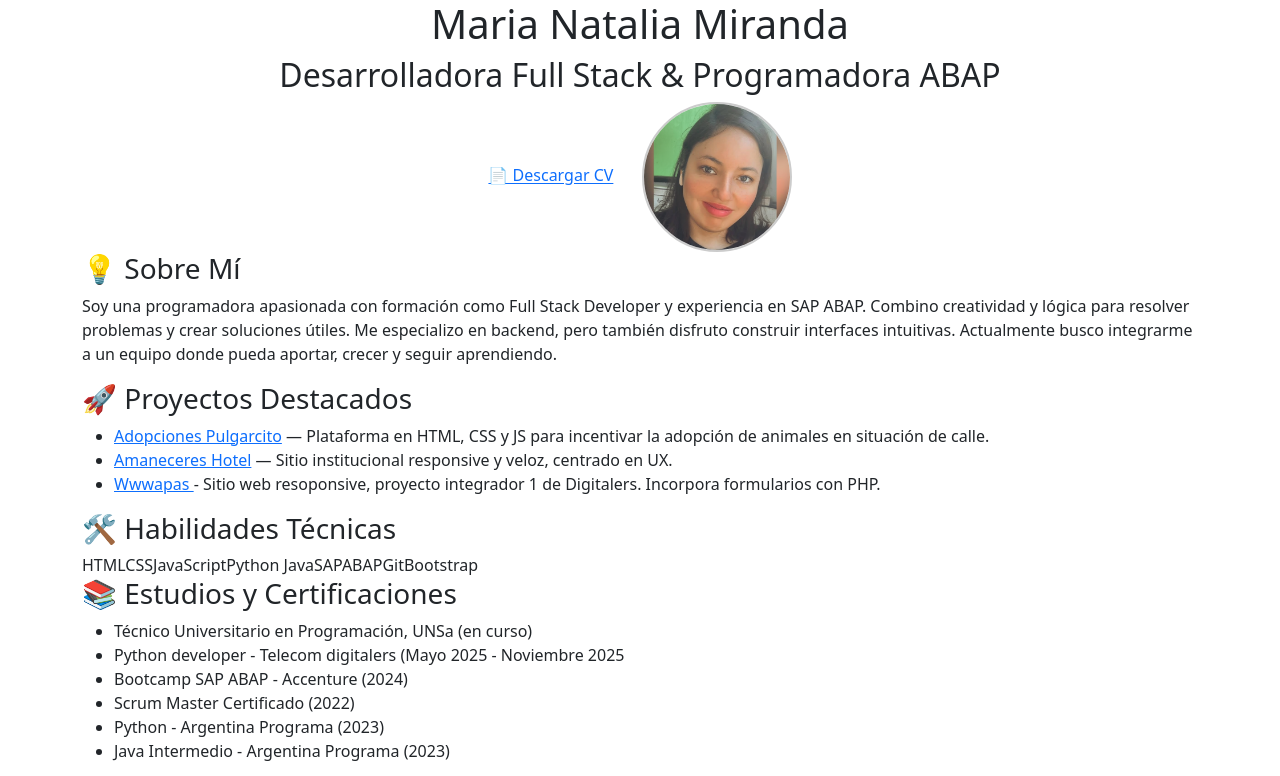
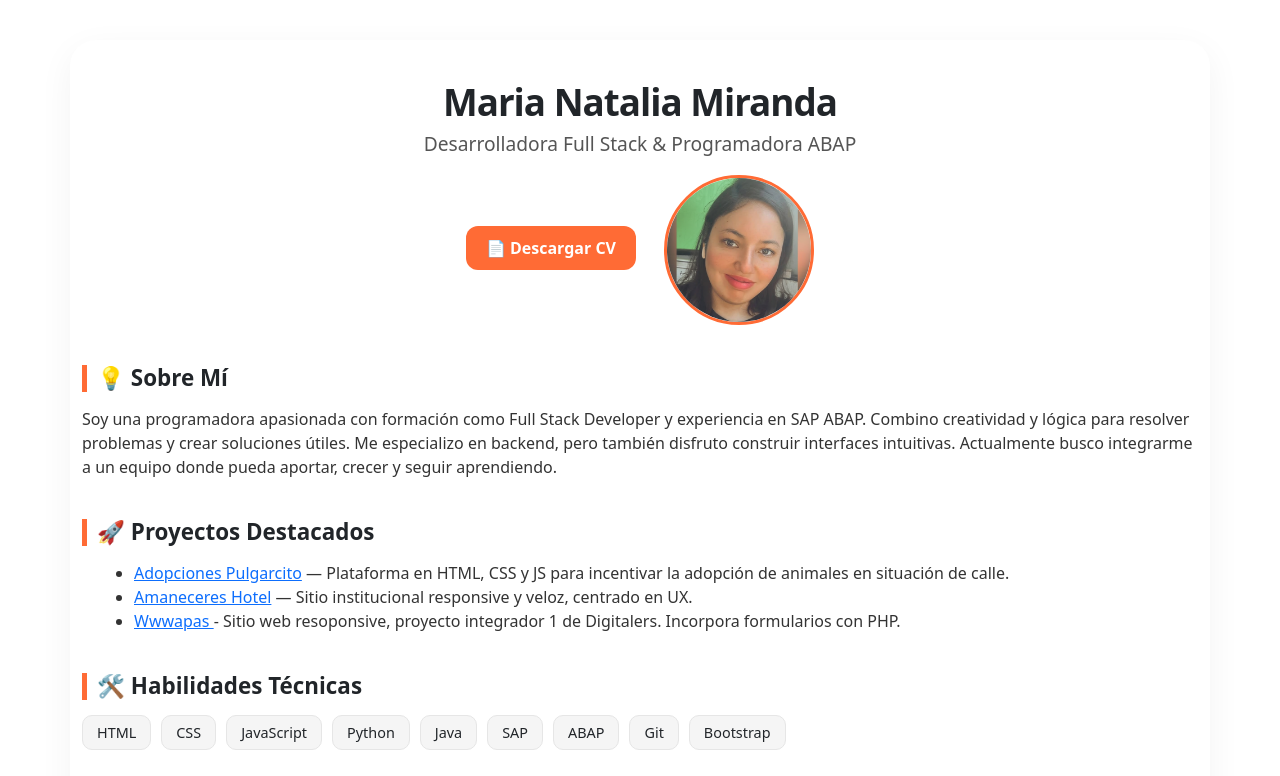
Before and after one commit to natimiranda28/NATISCV, a plain HTML site: page index.html in a window 1280 px wide. Shown: the top 776 px of the page. Drawn offline with nearby package versions, Linux system fonts and the light colour scheme.

Commit message:
nuevo estilo apple 2025!!!

```diff
--- a/CSS/Style.css
+++ b/CSS/Style.css
@@ -1,180 +1,133 @@
-/* ANIMACIONES */
-@keyframes fadeInUp {
-  from {
-    opacity: 0;
-    transform: translateY(20px);
-  }
-  to {
-    opacity: 1;
-    transform: translateY(0);
-  }
+
+* {
+  margin: 0;
+  padding: 0;
+  box-sizing: border-box;
 }
 
-@keyframes pulse {
-  0%, 100% {
-    transform: scale(1);
-  }
-  50% {
-    transform: scale(1.05);
-  }
+body {
+  font-family: 'Inter', sans-serif;
+  background-color: #fafafa;
+  color: #111;
+  line-height: 1.6;
+  padding: 40px 20px;
 }
 
-/* BASE */
-body {
-  margin: 0;
-  padding: 0;
-  font-family: 'Inter', sans-serif;
-  background: linear-gradient(to bottom right, #d2f0ff, #cbe0ff); /* Azul pastel */
-  color: #1f2b3a;
-  line-height: 1.6;
-  animation: fadeInUp 1s ease;
+
+.container {
+  max-width: 820px;
+  margin: auto;
+  background: #ffffff;
+  padding: 40px 30px;
+  border-radius: 26px;
+  box-shadow: 0px 10px 35px rgba(0,0,0,0.05);
 }
 
-.container {
-  max-width: 800px;
-  margin: auto;
-  padding: 2rem;
-  background-color: rgba(255, 255, 255, 0.9);
-  border-radius: 20px;
-  box-shadow: 0 10px 38px rgba(0, 0, 0, 0.1);
-  animation: fadeInUp 1.2s ease;
+
+header h1 {
+  font-weight: 600;
+  font-size: 2.3rem;
+  letter-spacing: -1px;
 }
 
-/* ENCABEZADO */
-header {
-  text-align: center;
-  margin-bottom: 2rem;
+header h2 {
+  font-weight: 400;
+  color: #555;
+  margin-bottom: 20px;
+  font-size: 1.2rem;
 }
 
-h1 {
-  font-size: 2.5rem;
-  margin-bottom: 0.2rem;
-  color: #4ecdc4; /* Verde agua */
-}
-
-h2 {
-  font-size: 1.5rem;
-  color: #4ecdc4;
-  margin-bottom: 1rem;
-}
 
 .btn-cv {
-  background-color: #b3e5fc; /* Azul pastel */
-  color: #004d61;
-  padding: 0.7rem 1.5rem;
-  border-radius: 25px;
-  border: none;
-  font-weight: bold;
+  display: inline-block;
+  background-color: #ff6b35;
+  color: #fff;
+  padding: 10px 20px;
+  border-radius: 12px;
   text-decoration: none;
-  display: inline-block;
-  margin-top: 1rem;
-  transition: transform 0.2s ease, background-color 0.3s ease;
+  font-weight: 600;
+  transition: 0.2s ease;
 }
 
 .btn-cv:hover {
-  transform: scale(1.05);
-  background-color: #81d4fa;
+  background-color: #e85c2e;
+  transform: translateY(-2px);
 }
 
-/* SECCIONES */
+
 section {
-  margin-bottom: 2.5rem;
+  margin-top: 40px;
 }
 
-h3 {
-  font-size: 1.3rem;
-  margin-bottom: 1rem;
-  color: #6fd335; /* Título azul */
+section h3 {
+  font-size: 1.4rem;
+  margin-bottom: 15px;
+  font-weight: 600;
+  border-left: 5px solid #ff6b35;
+  padding-left: 10px;
+}
+
+section p,
+section li {
+  font-size: 1rem;
+  color: #333;
 }
 
 ul {
-  list-style: none;
-  padding: 0;
-}
-
-li {
-  margin-bottom: 0.5rem;
+  margin-left: 20px;
 }
 
 a {
-  color: #0077b6;
   text-decoration: none;
+  color: #ff6b35;
 }
 
 a:hover {
   text-decoration: underline;
 }
 
-/* ETIQUETAS DE HABILIDADES */
+
 .tags {
   display: flex;
   flex-wrap: wrap;
-  gap: 0.5rem;
-  margin-top: 1rem;
+  gap: 10px;
 }
 
 .tags span {
-  background-color: #e1f5fe; /* Fondo celeste claro */
-  color: #50ce89;
-  padding: 0.3rem 0.8rem;
-  border-radius: 12px;
+  background: #f5f5f5;
+  padding: 6px 14px;
+  border-radius: 10px;
   font-size: 0.9rem;
-  font-weight: 500;
-}
-/*--------------------------------------------------------------------------------------------------------------*/
-<style>
-    body {
-      font-family: 'Inter', sans-serif;
-      background: linear-gradient(to right, #d2ecf9, #e1f3f8);
-      color: #333;
+  border: 1px solid #e6e6e6;
+  transition: 0.2s ease;
 }
 
-    .container {
-      max-width: 800px;
-      margin: 2rem auto;
-      background-color: white;
-      padding: 2rem;
-      border-radius: 1rem;
-      box-shadow: 0 0 15px rgba(0, 0, 0, 0.1);
+.tags span:hover {
+  background: #ff6b35;
+  color: #fff;
+  border-color: #ff6b35;
 }
 
-    h1, h2 {
-      text-align: center;
-      color: #24c4bb;
+
+header img {
+  border: 3px solid #ff6b35 !important;
+  margin-top: 10px;
 }
 
-    .btn-cv {
-      margin: 0.5rem;
-      display: inline-block;
-      padding: 0.5rem 1rem;
-      background-color: #24c4bb;
-      color: white;
-      border-radius: 0.5rem;
-      text-decoration: none;
-      text-align: center;
+@media (max-width: 600px) {
+  .container {
+    padding: 25px 20px;
   }
 
-    .tags span {
-      display: inline-block;
-      background-color: #e0f7fa;
-      color: #00796b;
-      padding: 0.4rem 0.7rem;
-      border-radius: 0.5rem;
-      margin: 0.3rem;
-      font-size: 0.85rem;
+  header h1 {
+    font-size: 1.9rem;
   }
 
-    section {
-      margin-top: 2rem;
+  header h2 {
+    font-size: 1rem;
   }
 
-    ul {
-      padding-left: 1rem;
+  section h3 {
+    font-size: 1.2rem;
   }
-
-    ul li {
-      margin-bottom: 0.5rem;
 }
-
-  </style>
-</head>
--- a/index.html
+++ b/index.html
@@ -6,65 +6,12 @@
   <meta name="viewport" content="width=device-width, initial-scale=1.0" />
   <link rel="icon" href="../img/favicon.png" type="image/x-icon">
   <title>Maria Natalia Miranda - Portfolio</title>
+  <link rel="stylesheet" href="../CSS/Style.css">
 
   <!-- Bootstrap CSS -->
   <link href="https://cdn.jsdelivr.net/npm/bootstrap@5.3.3/dist/css/bootstrap.min.css" rel="stylesheet">
   <link href="https://fonts.googleapis.com/css2?family=Inter:wght@400;600&display=swap" rel="stylesheet">
-  <!-- <style>
-    body {
-      font-family: 'Inter', sans-serif;
-      background: linear-gradient(to right, #d2ecf9, #e1f3f8);
-      color: #333;
-    }
 
-    .container {
-      max-width: 800px;
-      margin: 2rem auto;
-      background-color: white;
-      padding: 2rem;
-      border-radius: 1rem;
-      box-shadow: 0 0 15px rgba(0, 0, 0, 0.1);
-    }
-
-    h1, h2 {
-      text-align: center;
-      color: #24c4bb;
-    }
-
-    .btn-cv {
-      margin: 0.5rem;
-      display: inline-block;
-      padding: 0.5rem 1rem;
-      background-color: #24c4bb;
-      color: white;
-      border-radius: 0.5rem;
-      text-decoration: none;
-      text-align: center;
-    }
-
-    .tags span {
-      display: inline-block;
-      background-color: #e0f7fa;
-      color: #00796b;
-      padding: 0.4rem 0.7rem;
-      border-radius: 0.5rem;
-      margin: 0.3rem;
-      font-size: 0.85rem;
-    }
-
-    section {
-      margin-top: 2rem;
-    }
-
-    ul {
-      padding-left: 1rem;
-    }
-
-    ul li {
-      margin-bottom: 0.5rem;
-    }
-  </style>
-</head> -->
 
 <body>
   <div class="container">
```
Lines whose indentation alone changed are shown as unchanged.
